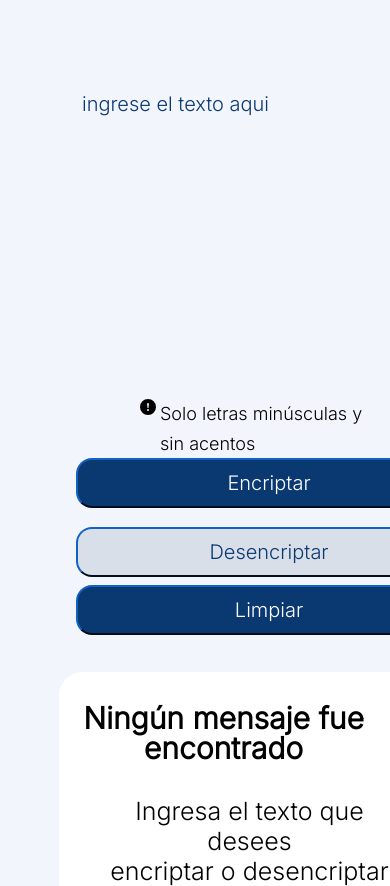
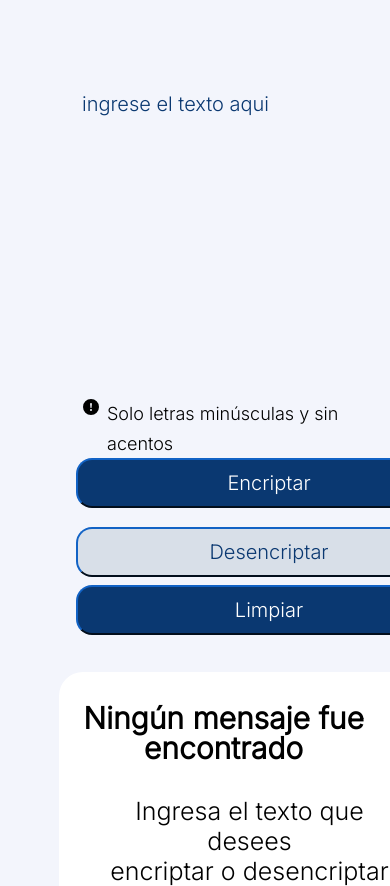
Before and after one commit to RebecaEscamilla/Challenge, a plain HTML site: page index.html in a window 390 px wide. Shown: the part 64-950 px from the top of the page. Drawn offline with Linux system fonts and the light colour scheme.

Commit message:
Version final

```diff
--- a/style.css
+++ b/style.css
@@ -256,4 +256,14 @@ main{
         left: 109px;
         font-size: 25px;
     }
+    .bi-exclamation-circle-fill{
+        position: absolute;
+        left: 83px;
+    }
+
+    .info{
+        position: absolute;
+        left: 107px;
+        font-size: 18px;
+    }
 }
```
